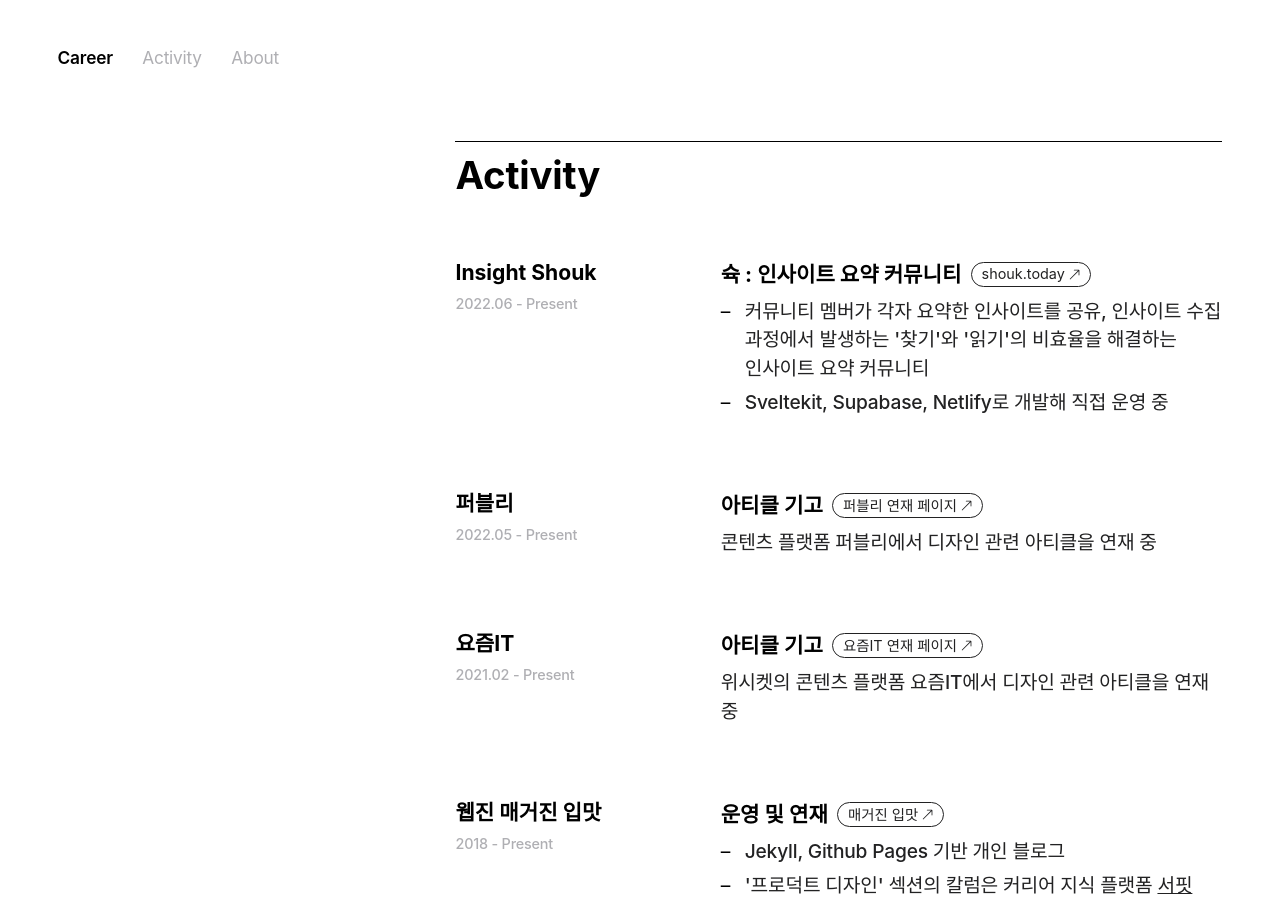
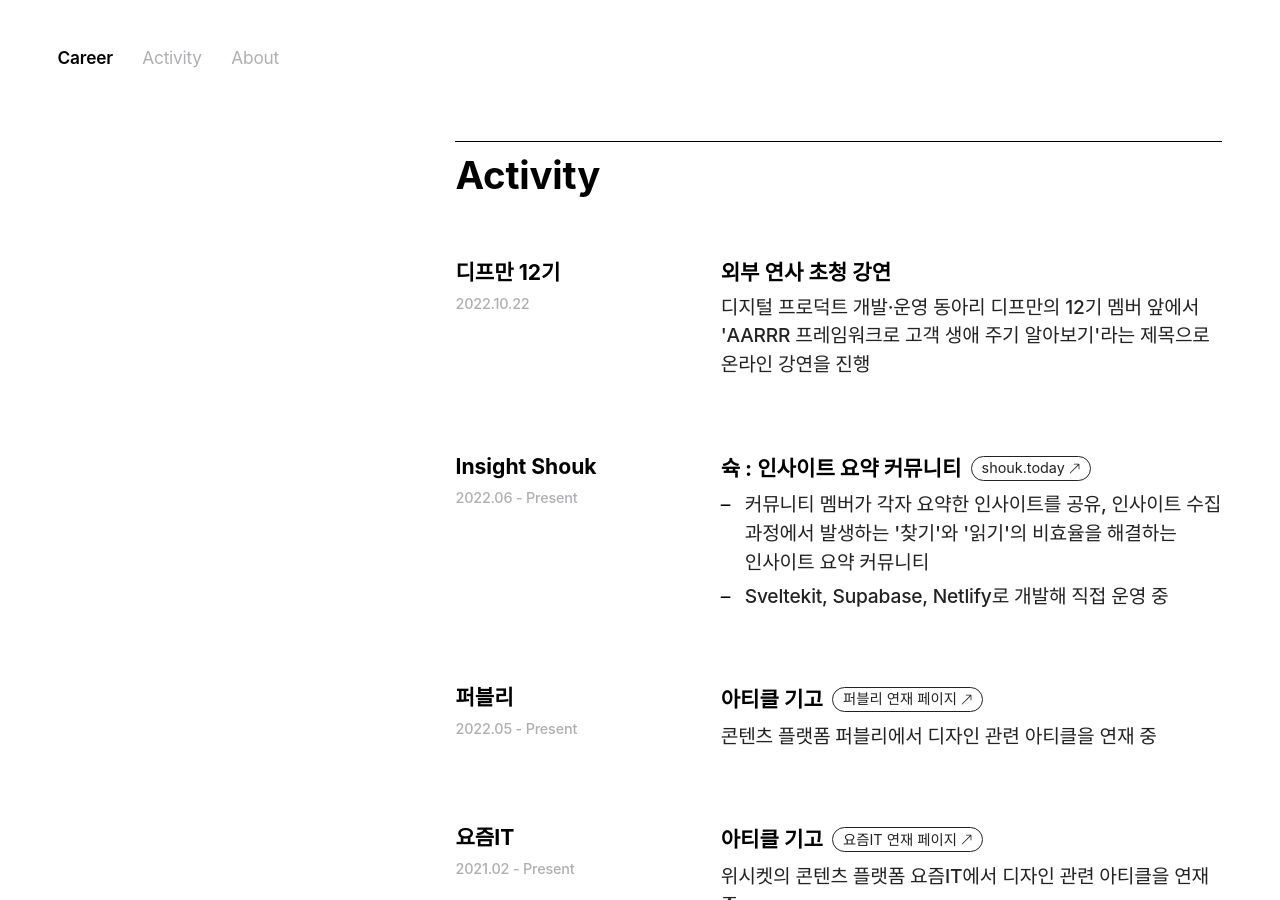
Before and after one commit to dewberry9/proj.dewberry.github.io, a Jekyll site: the page built from resume/index.html, in a window 1280 px wide and 900 px high, scrolled down 3287 px. Built offline with Jekyll 4.4.1, drawn with Linux system fonts in a browser that asks for light colours; some web fonts are replaced.

Commit message:
feat: Smoky Soct, fix: Resume

```diff
--- a/resume/index.html
+++ b/resume/index.html
@@ -174,7 +174,7 @@ thumbnail: "/assets/resume/ogimage.jpg"
                                         <svg class="icon-expand" xmlns="http://www.w3.org/2000/svg" viewbox="0 0 24 24"><path d="M0 0h24v24H0z" fill="none"/><path d="M16.59 8.59 12 13.17 7.41 8.59 6 10l6 6 6-6z"/></svg>
                                     </div>
                                     <div class="expand">
-                                        <p>데이터 분서긍로 공급자 중에서도 비주류인 리무진 밴의 가능성을 밝혀냈습니다. 엣지 케이스 중 하나일지도 모른느 고객을 면밀히 조사하고, 많은 연구, '골프 모임 승객'이라는 시도와 실패를 거쳐 '웨딩카'라는 새 카테고리로 확장했습니다.</p>
+                                        <p>데이터 분석으로 공급자 중에서도 비주류인 리무진 밴의 가능성을 밝혀냈습니다. 엣지 케이스 중 하나일지도 모른느 고객을 면밀히 조사하고, 많은 연구, '골프 모임 승객'이라는 시도와 실패를 거쳐 '웨딩카'라는 새 카테고리로 확장했습니다.</p>
                                         <p>제품의 고객에 대해 알 만큼 안다는 식의 태도를 보이는 대신, 작은 조짐 하나라도 고객 입장에서 세심한 관심을 기울여 문제를 추적한 끝에 얻은 성과입니다.</p>
                                         <a onclick="event.stopPropagation()" class="inexpand-banner" href="https://www.figma.com/proto/JivcoPad5jqnTtbKv9e4TC/Portfolio%2FResume?page-id=305%3A387&node-id=1011%3A10008&viewport=-93%2C106%2C0.4&scaling=scale-down-width&starting-point-node-id=1011%3A10008&show-proto-sidebar=1&hide-ui=1" target="_blank">
                                             <span>관련 프레젠테이션에서 자세히 보기</span>
@@ -341,6 +341,17 @@ thumbnail: "/assets/resume/ogimage.jpg"
                     <header class="subtitle"><h2>Activity</h2></header>
                     <article>
                         <ul class="job-list">
+                            <li class="job-item col-container col-3">
+                                <header>
+                                    <h5>디프만 12기</h5>
+                                    <span>2022.10.22</span>
+                                </header>
+                                <article class="col-2to3">
+                                    <h5>외부 연사 초청 강연</h5>
+                                    <p>디지털 프로덕트 개발·운영 동아리 디프만의 12기 멤버 앞에서 'AARRR 프레임워크로 고객 생애 주기 알아보기'라는 제목으로 온라인 강연을 진행</p>
+                                </article>
+                            </li>
+
                             <li class="job-item col-container col-3">
                                 <header>
                                     <h5>Insight Shouk</h5>
```
Also changed, not shown: _posts/2022-12-01-smoky-scot.md (added, +110 -0 lines), 1 other file.
